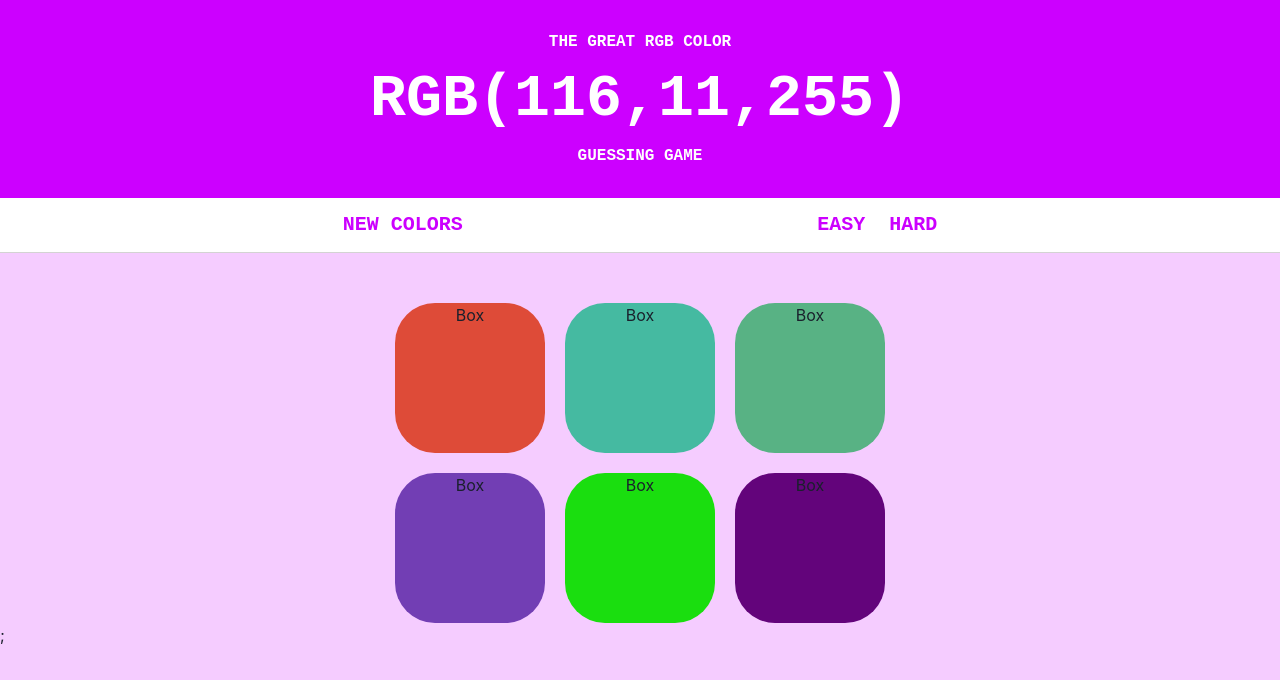
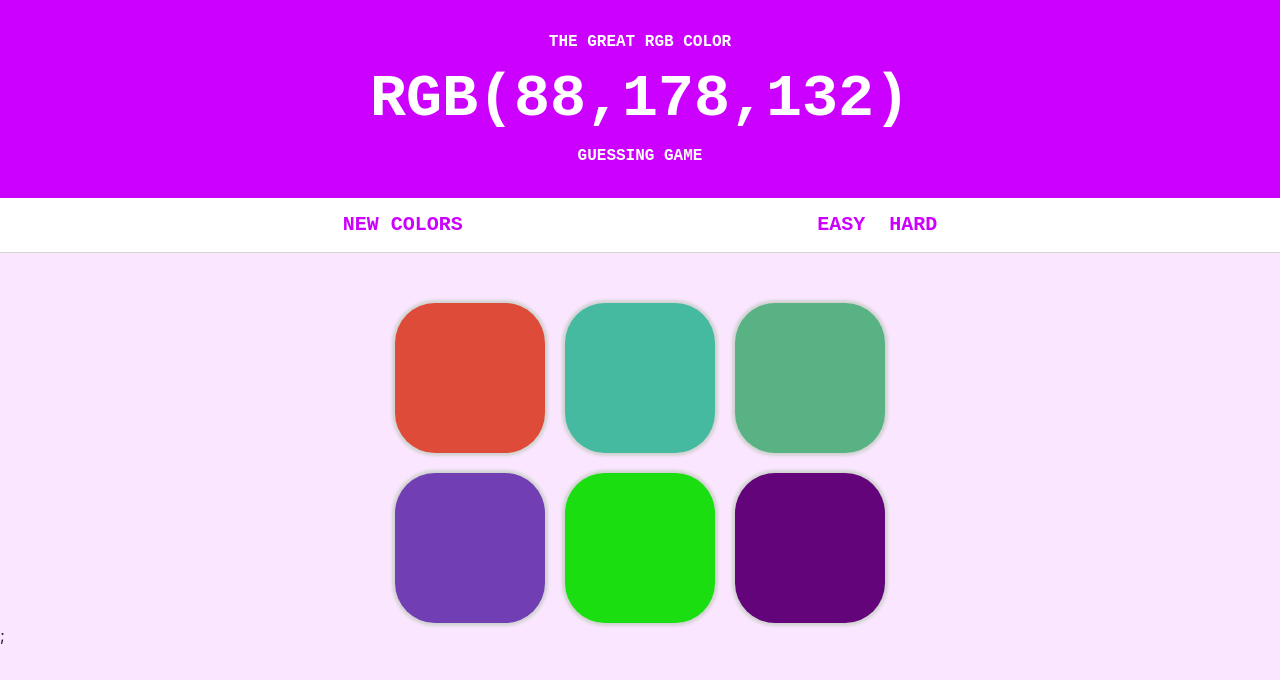
Before and after one commit to danny-thet/color-guessing-game, a Next.js app: page / in a window 1280 px wide. Shown: the top 680 px of the page. Built offline with nearby package versions, Linux system fonts and the light colour scheme.

Commit message:
feat: add handlers

```diff
--- a/src/components/ColorBox.tsx
+++ b/src/components/ColorBox.tsx
@@ -2,12 +2,19 @@ import { Box } from "@chakra-ui/react";
 
 type ColorBoxProps = {
 	rgbColor: string;
+	onSelectColor: (rgbColor: string) => void;
 };
 
-export const ColorBox = ({ rgbColor }: ColorBoxProps) => {
+export const ColorBox = ({ rgbColor, onSelectColor }: ColorBoxProps) => {
 	return (
-		<Box w="150px" h="150px" bgColor={rgbColor} borderRadius="40px">
-			Box
-		</Box>
+		<Box
+			w="150px"
+			h="150px"
+			bgColor={rgbColor}
+			transition="0.5s"
+			borderRadius="40px"
+			boxShadow="0px 0px 3px 3px  lightgray"
+			onClick={() => onSelectColor(rgbColor)}
+		/>
 	);
 };
--- a/src/components/ColorGuessingBody.tsx
+++ b/src/components/ColorGuessingBody.tsx
@@ -2,15 +2,17 @@ import { Box, Flex } from "@chakra-ui/react";
 import { ColorBox } from "./ColorBox";
 import { RGBTYPE } from "./ColorGuessingMain";
 
-const boxesHard = ["box1", "box2", "box3", "box4", "box5", "box6"];
-
 type ColorGuessingBodyProps = {
-	hardRGBs: RGBTYPE[];
+	rgbsList: RGBTYPE[];
+	onSelectColor: (rgbColor: string) => void;
 };
 
-export const ColorGuessingBody = ({ hardRGBs }: ColorGuessingBodyProps) => {
+export const ColorGuessingBody = ({
+	rgbsList,
+	onSelectColor,
+}: ColorGuessingBodyProps) => {
 	return (
-		<Box mt="50px" h="100%" maxW="100%" bgColor="#f5ccff" textAlign="center">
+		<Box mt="50px" h="100%" maxW="100%" textAlign="center">
 			<Flex
 				mx="auto"
 				maxW="500px"
@@ -18,8 +20,14 @@ export const ColorGuessingBody = ({ hardRGBs }: ColorGuessingBodyProps) => {
 				flexWrap="wrap"
 				justifyContent="center"
 			>
-				{hardRGBs.map((box) => {
-					return <ColorBox key={box.id} rgbColor={box?.rgb} />;
+				{rgbsList?.map((box) => {
+					return (
+						<ColorBox
+							key={box.id}
+							rgbColor={box?.rgb}
+							onSelectColor={onSelectColor}
+						/>
+					);
 				})}
 			</Flex>
 		</Box>
--- a/src/components/ColorGuessingMain.tsx
+++ b/src/components/ColorGuessingMain.tsx
@@ -32,37 +32,101 @@ const generateNumber = () => {
 
 const generateRGBNumber = () => {
 	const red = generateNumber();
-	console.log(
-		"🚀 ~ file: ColorGuessingMain.tsx ~ line 35 ~ generateRGBNumber ~ red",
-		red
-	);
 	const blue = generateNumber();
 	const green = generateNumber();
-	const rgb = `rgb(${red.toString()}, ${blue.toString()}, ${green.toString()})`;
+	const rgb = `rgb(${red.toString()},${blue.toString()},${green.toString()})`;
 
 	return rgb;
 };
 
+const generateRandomRGBsList = (rgbsList: RGBTYPE[]) => {
+	const newRGBsList = rgbsList.map((rgb) => {
+		const randomRGB = generateRGBNumber();
+		return {
+			id: rgb.id,
+			rgb: randomRGB,
+		};
+	});
+	return newRGBsList;
+};
+
+const generateCorrectRGB = (rgbsList: RGBTYPE[]) => {
+	return rgbsList[Math.floor(Math.random() * rgbsList.length)];
+};
+
 export const ColorGuessingMain = () => {
+	// states
 	const [isHardMode, setIsHardMode] = useState<boolean>(true);
 	const [hardRGBs, setHardRGBs] = useState<RGBTYPE[]>(defaultHardRGBs);
 	const [easyRGBs, setEasyRGBs] = useState<RGBTYPE[]>(defaultEasyRGBs);
+	const [correctRGB, setCorrectRGB] = useState<string>("");
+	const [isCorrect, setIsCorrect] = useState<boolean | null>(null);
+	const rgbsList = isHardMode ? hardRGBs : easyRGBs;
 
+	// events
+	const createHardRGBs = () => {
+		const newHardRGBs = generateRandomRGBsList(hardRGBs);
+		setHardRGBs(newHardRGBs);
+
+		const newCorrectRGB = generateCorrectRGB(newHardRGBs);
+		setCorrectRGB(newCorrectRGB.rgb);
+
+		setIsCorrect(null);
+	};
+
+	const createEasyRGBs = () => {
+		const newEasyRGBs = generateRandomRGBsList(easyRGBs);
+		setEasyRGBs(newEasyRGBs);
+
+		const newCorrectRGB = generateCorrectRGB(newEasyRGBs);
+		setCorrectRGB(newCorrectRGB.rgb);
+
+		setIsCorrect(null);
+	};
+
+	const handleClickNewColors = () => {
+		if (isHardMode) {
+			createHardRGBs();
+		} else {
+			createEasyRGBs();
+		}
+	};
+
+	const handleClickEasyMode = () => {
+		setIsHardMode(false);
+		createEasyRGBs();
+	};
+
+	const handleClickHardMode = () => {
+		setIsHardMode(true);
+		createHardRGBs();
+	};
+
+	const handleSelectColor = (rgbColor: string) => {
+		if (rgbColor === correctRGB) {
+			setIsCorrect(true);
+		} else {
+			setIsCorrect(false);
+		}
+	};
+
+	// effect
 	useEffect(() => {
-		const newHardRGBs = hardRGBs.map((rgb) => {
-			const randomRGB = generateRGBNumber();
-			return {
-				id: rgb.id,
-				rgb: randomRGB,
-			};
-		});
-		setHardRGBs(newHardRGBs);
+		handleClickNewColors();
 	}, []);
+
 	return (
 		<Box>
-			<ColorGuessingTitle />
-			<ColorSetting />
-			<ColorGuessingBody hardRGBs={hardRGBs} />
+			<ColorGuessingTitle rgb={correctRGB} />
+			<ColorSetting
+				onClickNewColors={handleClickNewColors}
+				onClickEasyMode={handleClickEasyMode}
+				onClickHardMode={handleClickHardMode}
+			/>
+			<ColorGuessingBody
+				rgbsList={rgbsList}
+				onSelectColor={handleSelectColor}
+			/>
 		</Box>
 	);
 };
--- a/src/components/ColorGuessingTitle.tsx
+++ b/src/components/ColorGuessingTitle.tsx
@@ -1,6 +1,10 @@
 import { Box, Text } from "@chakra-ui/react";
 
-export const ColorGuessingTitle = () => {
+type ColorGuessingTitleProps = {
+	rgb: string;
+};
+
+export const ColorGuessingTitle = ({ rgb }: ColorGuessingTitleProps) => {
 	return (
 		<Box
 			p="30"
@@ -13,7 +17,7 @@ export const ColorGuessingTitle = () => {
 			textTransform="uppercase"
 		>
 			<Text>THE GREAT RGB COLOR</Text>
-			<Text fontSize="6xl">RGB(116,11,255)</Text>
+			<Text fontSize="6xl">{rgb}</Text>
 			<Text>GUESSING GAME</Text>
 		</Box>
 	);
--- a/src/components/ColorSetting.tsx
+++ b/src/components/ColorSetting.tsx
@@ -1,6 +1,16 @@
 import { Box, Button, Flex } from "@chakra-ui/react";
 
-export const ColorSetting = () => {
+type ColorSettingProps = {
+	onClickNewColors: () => void;
+	onClickEasyMode?: () => void;
+	onClickHardMode?: () => void;
+};
+
+export const ColorSetting = ({
+	onClickNewColors,
+	onClickEasyMode,
+	onClickHardMode,
+}: ColorSettingProps) => {
 	const theme = {
 		p: "3",
 		borderRadius: "none",
@@ -21,10 +31,16 @@ export const ColorSetting = () => {
 			borderBottomWidth="1px"
 		>
 			<Flex justifyContent="space-evenly">
-				<Button __css={theme}>NEW COLORS</Button>
+				<Button __css={theme} onClick={onClickNewColors}>
+					NEW COLORS
+				</Button>
 				<Flex>
-					<Button __css={theme}>EASY</Button>
-					<Button __css={theme}>HARD</Button>
+					<Button __css={theme} onClick={onClickEasyMode}>
+						EASY
+					</Button>
+					<Button __css={theme} onClick={onClickHardMode}>
+						HARD
+					</Button>
 				</Flex>
 			</Flex>
 		</Box>
--- a/styles/Home.module.css
+++ b/styles/Home.module.css
@@ -4,7 +4,7 @@
 
 .main {
   min-height: 100vh;
-  background-color: #f5ccff;
+  background-color: #fae6ff;
 }
 
 .footer {
```
